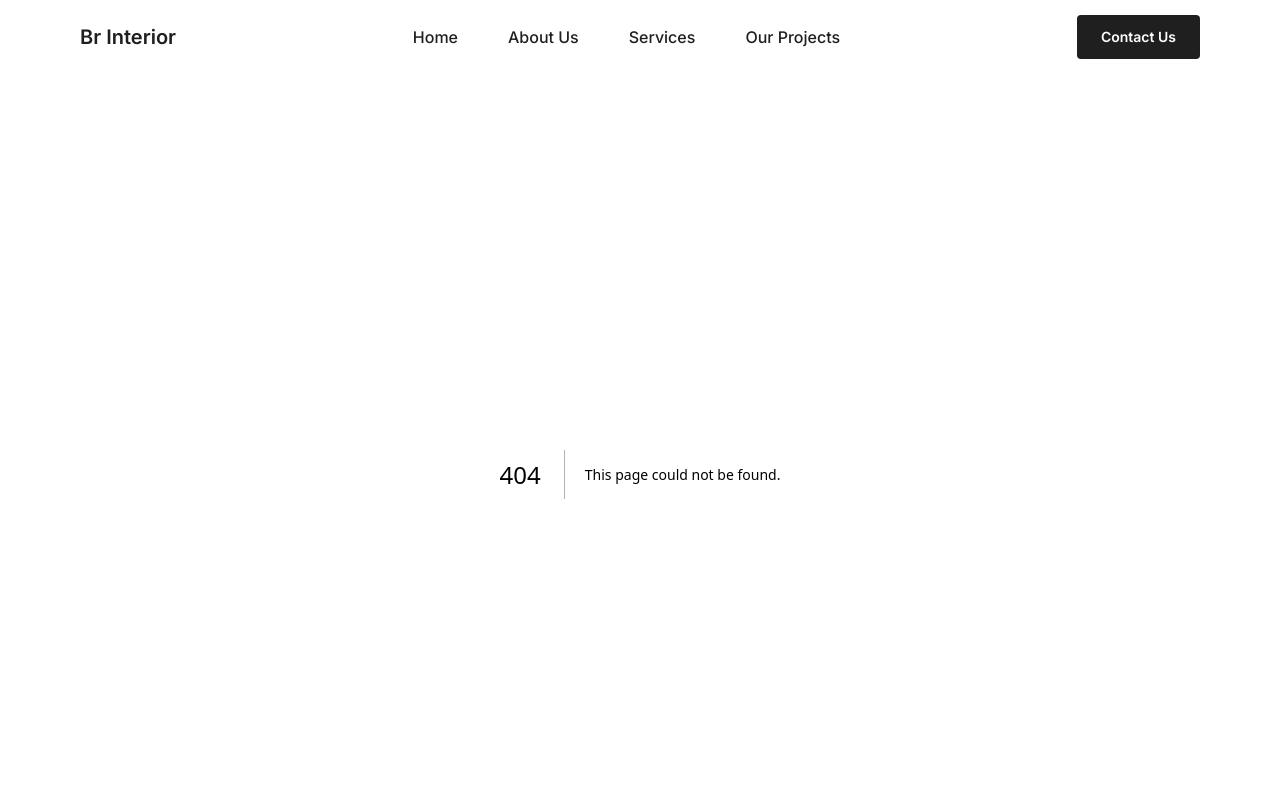
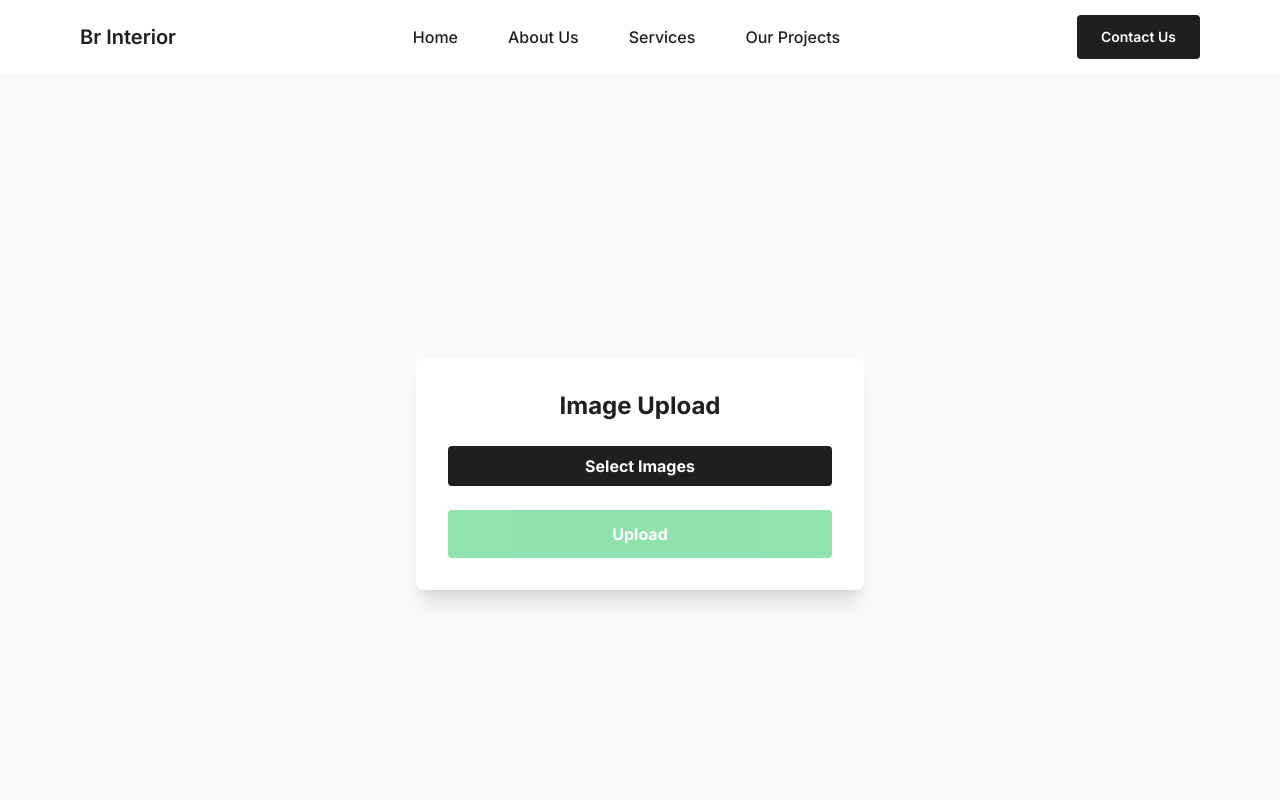
Before and after one commit to Sirajudeen-kb/interior, a Next.js app: page /upload in a window 1280 px wide. Before the commit this address had no page. Shown: the top 800 px of the page. Built offline with nearby package versions, Linux system fonts and the light colour scheme.

Commit message:
Added upload page to upload images.

```diff
--- /dev/null
+++ b/app/api/upload/route.ts
@@ -0,0 +1,47 @@
+import { v2 as cloudinary } from "cloudinary";
+import { NextRequest, NextResponse } from "next/server";
+
+cloudinary.config({
+  cloud_name: process.env.NEXT_PUBLIC_CLOUDINARY_CLOUD_NAME,
+  api_key: process.env.NEXT_PUBLIC_CLOUDINARY_API_KEY,
+  api_secret: process.env.CLOUDINARY_API_SECRET,
+});
+
+export async function POST(req: NextRequest) {
+  try {
+    const formData = await req.formData();
+    const uploadPromises: any[] = [];
+
+    formData.forEach((value, key) => {
+      if (value instanceof File) {
+        uploadPromises.push(
+          (async () => {
+            const arrayBuffer = await value.arrayBuffer();
+            const buffer = Buffer.from(arrayBuffer);
+
+            return new Promise<string>((resolve, reject) => {
+              cloudinary.uploader
+                .upload_stream(
+                  { upload_preset: "t2mnmqoq" },
+                  (error, result) => {
+                    if (error) reject(error);
+                    else resolve(result?.secure_url || "");
+                  }
+                )
+                .end(buffer);
+            });
+          })()
+        );
+      }
+    });
+
+    const urls = await Promise.all(uploadPromises);
+    return NextResponse.json({ urls });
+  } catch (error) {
+    console.error("Error in upload route:", error);
+    return NextResponse.json(
+      { error: "Something went wrong" },
+      { status: 500 }
+    );
+  }
+}
--- /dev/null
+++ b/app/upload/page.tsx
@@ -0,0 +1,139 @@
+"use client";
+import { useState, useRef, useCallback } from "react";
+import axios from "axios";
+import Swal from "sweetalert2";
+
+const ImageUpload = () => {
+  const [images, setImages] = useState<{ file: File; preview: string }[]>([]);
+  const [uploading, setUploading] = useState(false);
+  const fileInputRef = useRef<HTMLInputElement>(null);
+
+  const handleChange = useCallback((e: React.ChangeEvent<HTMLInputElement>) => {
+    const files = Array.from(e.target.files || []);
+    const newImages = files.map((file) => ({
+      file,
+      preview: URL.createObjectURL(file),
+    }));
+    setImages((prevImages) => [...prevImages, ...newImages]);
+  }, []);
+
+  const removeImage = (index: number) => {
+    setImages((prevImages) => {
+      const newImages = [...prevImages];
+      URL.revokeObjectURL(newImages[index].preview);
+      newImages.splice(index, 1);
+      return newImages;
+    });
+  };
+
+  const handleUpload = async () => {
+    if (images.length === 0) {
+      Swal.fire({
+        title: "Error!",
+        text: "Please select at least one image to upload.",
+        icon: "error",
+        confirmButtonText: "OK",
+      });
+      return;
+    }
+
+    setUploading(true);
+    try {
+      const formData = new FormData();
+      images.forEach((image, index) => {
+        formData.append(`file${index}`, image.file);
+      });
+
+      const response = await axios.post("/api/upload", formData, {
+        headers: { "Content-Type": "multipart/form-data" },
+      });
+      console.log(response.data.urls);
+      Swal.fire({
+        title: "Success!",
+        text: "Images uploaded successfully!",
+        icon: "success",
+        confirmButtonText: "OK",
+      });
+      setImages([]);
+    } catch (error) {
+      console.error("Error uploading the images", error);
+      Swal.fire({
+        title: "Error!",
+        text: "Failed to upload images. Please try again.",
+        icon: "error",
+        confirmButtonText: "OK",
+      });
+    } finally {
+      setUploading(false);
+    }
+  };
+
+  const triggerFileInput = () => {
+    fileInputRef.current?.click();
+  };
+
+  return (
+    <div className="min-h-screen flex items-center justify-center bg-gray-50 p-4">
+      <div className="w-full max-w-md bg-white rounded-lg shadow-xl overflow-hidden">
+        <div className="p-6 sm:p-8">
+          <h2 className="text-2xl font-bold mb-6 text-center text-[#1F1F1F]">
+            Image Upload
+          </h2>
+          <div className="mb-6">
+            <input
+              type="file"
+              multiple
+              onChange={handleChange}
+              ref={fileInputRef}
+              className="hidden"
+            />
+            <button
+              onClick={triggerFileInput}
+              className="w-full bg-[#1F1F1F] hover:bg-[#444444] text-white font-bold py-2 px-4 rounded focus:outline-none focus:shadow-outline transition duration-300"
+            >
+              Select Images
+            </button>
+            {images.length > 0 && (
+              <p className="mt-2 text-sm text-gray-600">
+                {images.length} image(s) selected
+              </p>
+            )}
+          </div>
+          {images.length > 0 && (
+            <div className="mb-6">
+              <div className="grid grid-cols-3 gap-2">
+                {images.map((image, index) => (
+                  <div key={index} className="relative">
+                    <img
+                      src={image.preview}
+                      alt={`Preview ${index + 1}`}
+                      className="w-full h-24 object-cover rounded"
+                    />
+                    <button
+                      onClick={() => removeImage(index)}
+                      className="absolute top-0 right-0 bg-red-500 text-white rounded-full w-5 h-5 flex items-center justify-center text-xs"
+                    >
+                      &times;
+                    </button>
+                  </div>
+                ))}
+              </div>
+            </div>
+          )}
+          <button
+            onClick={handleUpload}
+            disabled={uploading || images.length === 0}
+            className={`w-full bg-green-500 hover:bg-green-600 text-white font-bold py-3 px-4 rounded focus:outline-none focus:shadow-outline transition duration-300 ${
+              (uploading || images.length === 0) &&
+              "opacity-50 cursor-not-allowed"
+            }`}
+          >
+            {uploading ? "Uploading..." : "Upload"}
+          </button>
+        </div>
+      </div>
+    </div>
+  );
+};
+
+export default ImageUpload;
--- a/package.json
+++ b/package.json
@@ -11,6 +11,7 @@
   "dependencies": {
     "@formspree/react": "^2.5.1",
     "@tailwindcss/aspect-ratio": "^0.4.2",
+    "axios": "^1.7.2",
     "cloudinary": "^2.2.0",
     "next": "14.2.4",
     "react": "^18",
```
Also changed, not shown: 1 other file (tests, documents, lock files or other folders).
